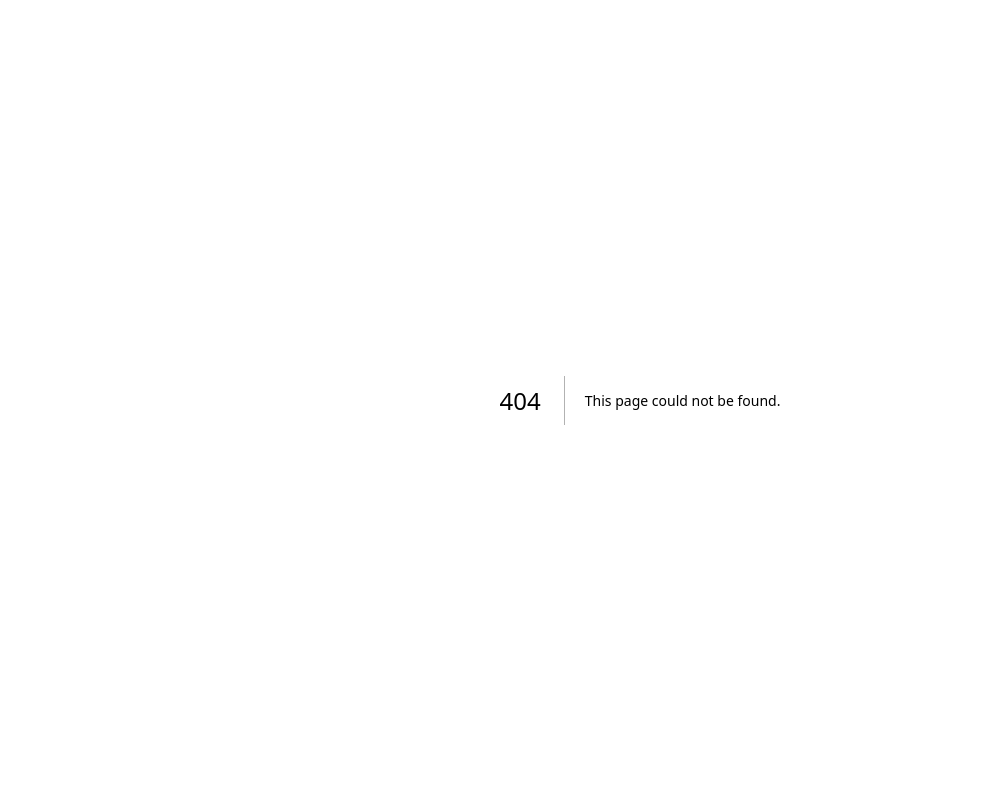
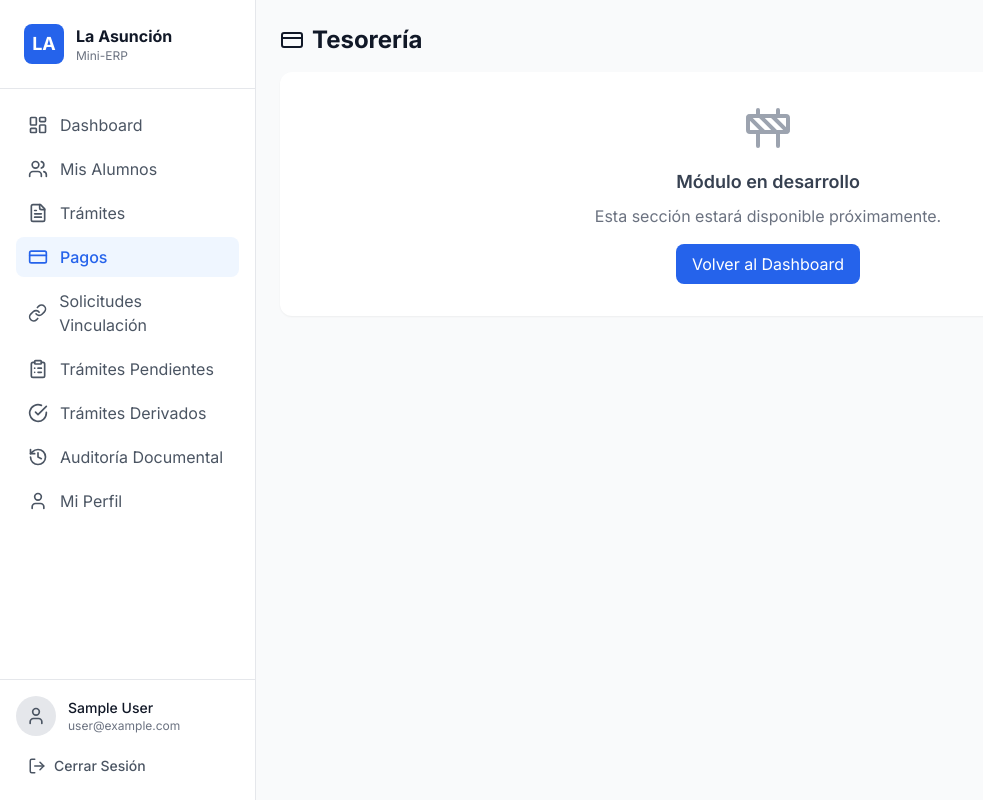
Before and after one commit to 00chris0099/proyectointegrador1, a Next.js app in the folder minierp/apps/admin/: page /dashboard/tesoreria in a window 1280 px wide. Before the commit this address had no page. Shown: the whole page, without its empty margins (0-983 px from the left). Built offline with nearby package versions, Linux system fonts and the light colour scheme; no server answers; sample sign-in values are in the browser's storage.

Commit message:
Fix: add tesoreria page, fix dashboard links, fix profile crash

```diff
--- a/minierp/apps/admin/src/app/dashboard/page.tsx
+++ b/minierp/apps/admin/src/app/dashboard/page.tsx
@@ -3,7 +3,8 @@
 import { useSession, signOut } from 'next-auth/react';
 import { useRouter } from 'next/navigation';
 import { useEffect } from 'react';
-import { Loader2, LogOut, User } from 'lucide-react';
+import { Loader2, LogOut, User, FileText, CreditCard, Settings } from 'lucide-react';
+import Link from 'next/link';
 
 export default function DashboardPage() {
   const { data: session, status } = useSession();
@@ -29,7 +30,6 @@ export default function DashboardPage() {
 
   return (
     <div className="min-h-screen bg-gray-50">
-      {/* Header */}
       <header className="bg-white shadow-sm">
         <div className="max-w-7xl mx-auto px-4 sm:px-6 lg:px-8 py-4">
           <div className="flex justify-between items-center">
@@ -54,7 +54,6 @@ export default function DashboardPage() {
         </div>
       </header>
 
-      {/* Main content */}
       <main className="max-w-7xl mx-auto px-4 sm:px-6 lg:px-8 py-8">
         <div className="bg-white rounded-xl shadow-sm p-6">
           <h2 className="text-lg font-semibold text-gray-900 mb-4">Bienvenido al Panel</h2>
@@ -63,18 +62,21 @@ export default function DashboardPage() {
           </p>
 
           <div className="mt-6 grid grid-cols-1 md:grid-cols-3 gap-4">
-            <div className="p-4 border border-gray-200 rounded-lg hover:border-blue-500 hover:bg-blue-50 transition-colors cursor-pointer">
+            <Link href="/dashboard/tramites" className="block p-4 border border-gray-200 rounded-lg hover:border-blue-500 hover:bg-blue-50 transition-colors">
+              <FileText size={24} className="text-blue-600 mb-2" />
               <h3 className="font-medium text-gray-900">Documental</h3>
               <p className="text-sm text-gray-500 mt-1">Gestionar trámites</p>
-            </div>
-            <div className="p-4 border border-gray-200 rounded-lg hover:border-green-500 hover:bg-green-50 transition-colors cursor-pointer">
+            </Link>
+            <Link href="/dashboard/tesoreria" className="block p-4 border border-gray-200 rounded-lg hover:border-green-500 hover:bg-green-50 transition-colors">
+              <CreditCard size={24} className="text-green-600 mb-2" />
               <h3 className="font-medium text-gray-900">Tesorería</h3>
               <p className="text-sm text-gray-500 mt-1">Gestionar pagos</p>
-            </div>
-            <div className="p-4 border border-gray-200 rounded-lg hover:border-purple-500 hover:bg-purple-50 transition-colors cursor-pointer">
+            </Link>
+            <Link href="/dashboard/admin/solicitudes-vinculacion" className="block p-4 border border-gray-200 rounded-lg hover:border-purple-500 hover:bg-purple-50 transition-colors">
+              <Settings size={24} className="text-purple-600 mb-2" />
               <h3 className="font-medium text-gray-900">Administración</h3>
               <p className="text-sm text-gray-500 mt-1">Configurar el sistema</p>
-            </div>
+            </Link>
           </div>
         </div>
       </main>
--- a/minierp/apps/admin/src/app/dashboard/profile/page.tsx
+++ b/minierp/apps/admin/src/app/dashboard/profile/page.tsx
@@ -1,10 +1,10 @@
 'use client';
 
-import { authFetch } from '@/lib/api';;
+import { authFetch } from '@/lib/api';
 
 import { useState, useEffect, useCallback } from 'react';
 import { useSession } from 'next-auth/react';
-import { Loader2, User, Mail, Phone, Shield, IdCard } from 'lucide-react';
+import { Loader2, User, Mail, Phone, Shield, CreditCard } from 'lucide-react';
 import AvatarUpload from './components/avatar-upload';
 import EditContactForm from './components/edit-contact-form';
 import ChangePasswordForm from './components/change-password-form';
@@ -85,7 +85,7 @@ export default function ProfilePage() {
               {profile.nombres} {profile.apellidos}
             </h2>
             <div className="flex items-center gap-2 justify-center sm:justify-start mt-1 text-gray-500 text-sm">
-              <IdCard size={14} />
+              <CreditCard size={14} />
               DNI: {profile.dni}
             </div>
             <div className="flex flex-wrap gap-2 mt-2 justify-center sm:justify-start">
--- /dev/null
+++ b/minierp/apps/admin/src/app/dashboard/tesoreria/page.tsx
@@ -0,0 +1,41 @@
+'use client';
+
+import { Loader2, CreditCard, Construction } from 'lucide-react';
+import Link from 'next/link';
+import { useSession } from 'next-auth/react';
+import { useRouter } from 'next/navigation';
+import { useEffect } from 'react';
+
+export default function TesoreriaPage() {
+  const { data: session, status } = useSession();
+  const router = useRouter();
+
+  useEffect(() => {
+    if (status === 'unauthenticated') router.push('/login');
+  }, [status, router]);
+
+  if (status === 'loading') {
+    return (
+      <div className="min-h-screen flex items-center justify-center bg-gray-50">
+        <Loader2 size={40} className="animate-spin text-blue-600" />
+      </div>
+    );
+  }
+
+  return (
+    <div className="p-6">
+      <h1 className="text-2xl font-bold text-gray-900 mb-4 flex items-center gap-2">
+        <CreditCard size={24} />
+        Tesorería
+      </h1>
+      <div className="bg-white rounded-xl shadow-sm p-8 text-center">
+        <Construction size={48} className="text-gray-400 mx-auto mb-4" />
+        <h2 className="text-lg font-semibold text-gray-700">Módulo en desarrollo</h2>
+        <p className="text-gray-500 mt-2">Esta sección estará disponible próximamente.</p>
+        <Link href="/dashboard" className="inline-block mt-4 px-4 py-2 bg-blue-600 text-white rounded-lg hover:bg-blue-700 transition-colors">
+          Volver al Dashboard
+        </Link>
+      </div>
+    </div>
+  );
+}
```
